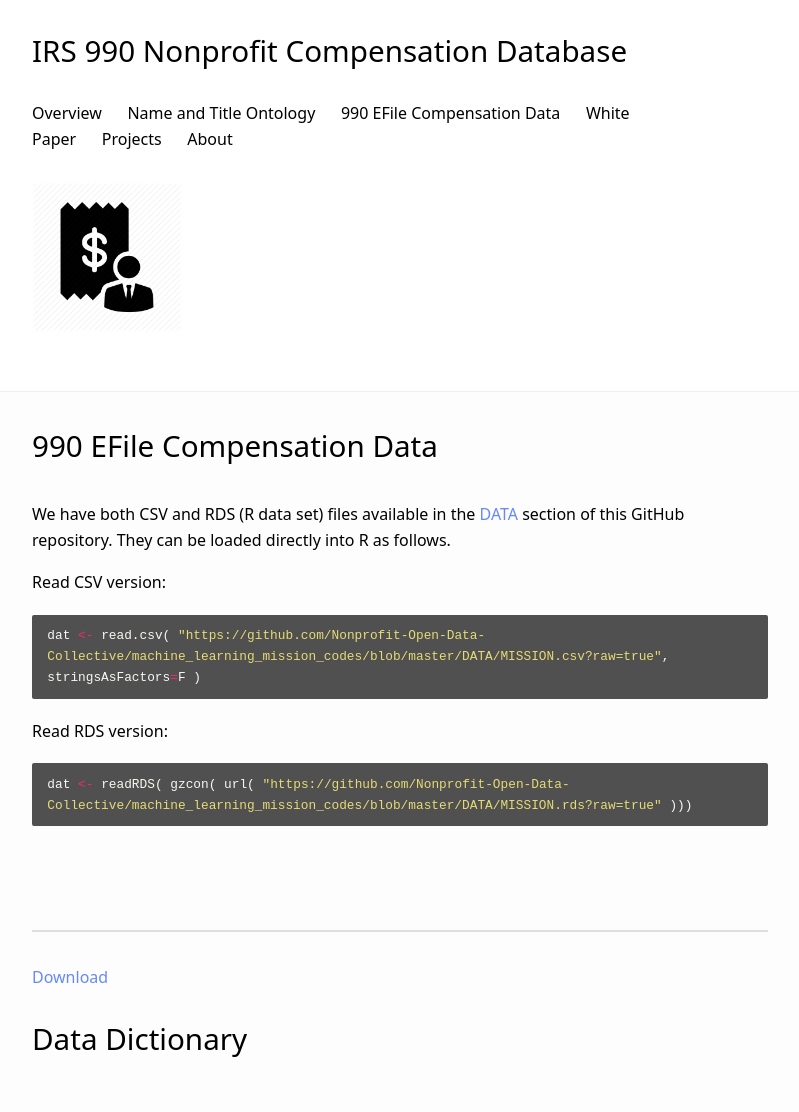
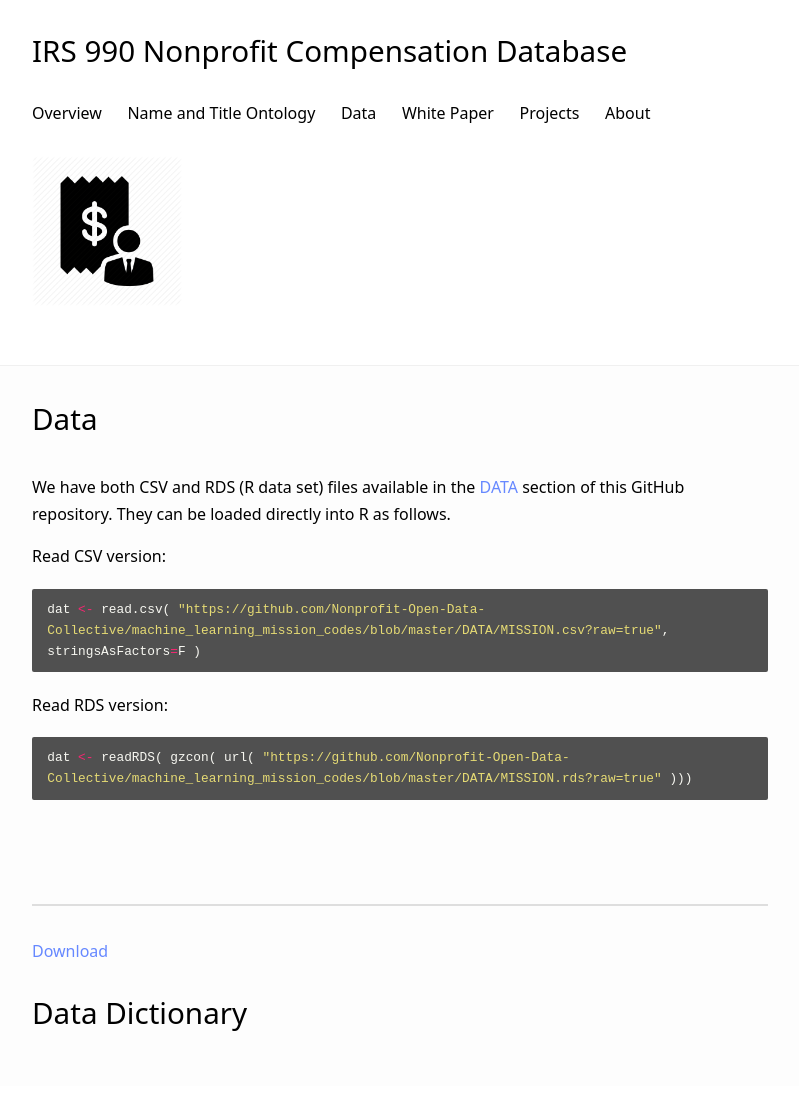
Before and after one commit to Nonprofit-Open-Data-Collective/irs-990-compensation-data, a Jekyll site: the page built from docs/data.md, in a window 1280 px wide. Shown: the whole page, without its empty margins (240-1039 px from the left). Built offline with Jekyll 4.4.1, drawn with Linux system fonts in a browser that asks for light colours; nearby versions of some CDN libraries; our own code applies the rules of GitHub Pages for plain Markdown files; after the commit the page ends 1086 px from its top, so only the background shows below that.

Commit message:
Update data.md

```diff
--- a/docs/data.md
+++ b/docs/data.md
@@ -1,5 +1,5 @@
 ---
-title: "990 EFile Compensation Data"
+title: "Data"
 ---
 
 
```
